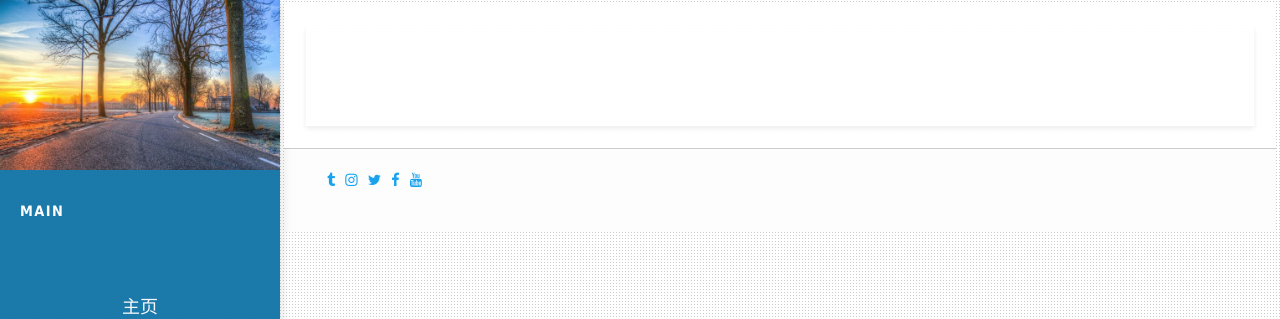
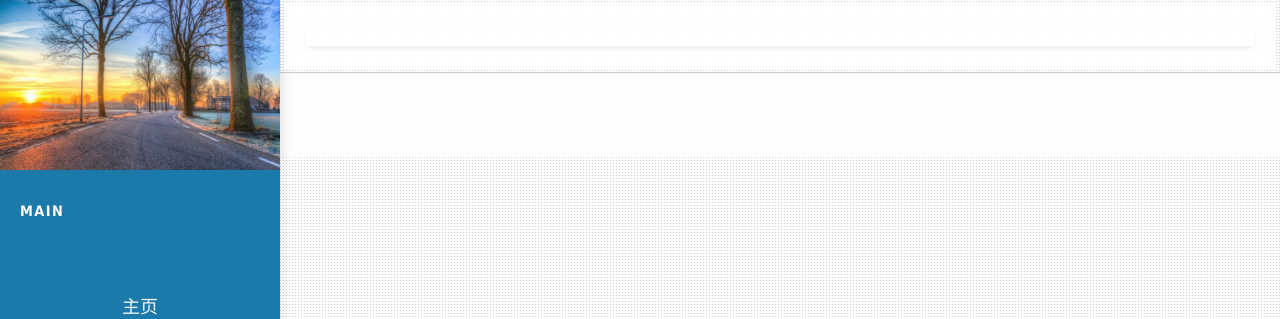
Before and after one commit to nengwuzhi/nengwuzhi.github.ioce, a Jekyll site: the page built from pages/zTree.html, in a window 1280 px wide. Shown: the top 319 px of the page. Built offline with Jekyll 4.4.1, drawn with Linux system fonts in a browser that asks for light colours; nearby versions of some CDN libraries; library files that are not in the unit come from our copies.

Commit message:
Update index_alt.html

```diff
--- a/_layouts/index_alt.html
+++ b/_layouts/index_alt.html
@@ -14,16 +14,13 @@
                     <!-- Content -->
             <div id="content" class="page-content p-5">
               <div class="col-md-12 container">
-    <nav class="navbar navbar-expand-lg navbar-light bg-white shadow-sm py-3">
-          <section class="margin">
+    <nav class="navbar navbar-expand-lg navbar-light bg-white shadow-sm py-1">
+
                <div class="wrap row">
                     {{ content }}
                 </div>
-          </section>
-
-                  </div>
+               </div>
+             </div>
         {% include footer.html %}
-             </div>
-
     </body>
 </html>
```
